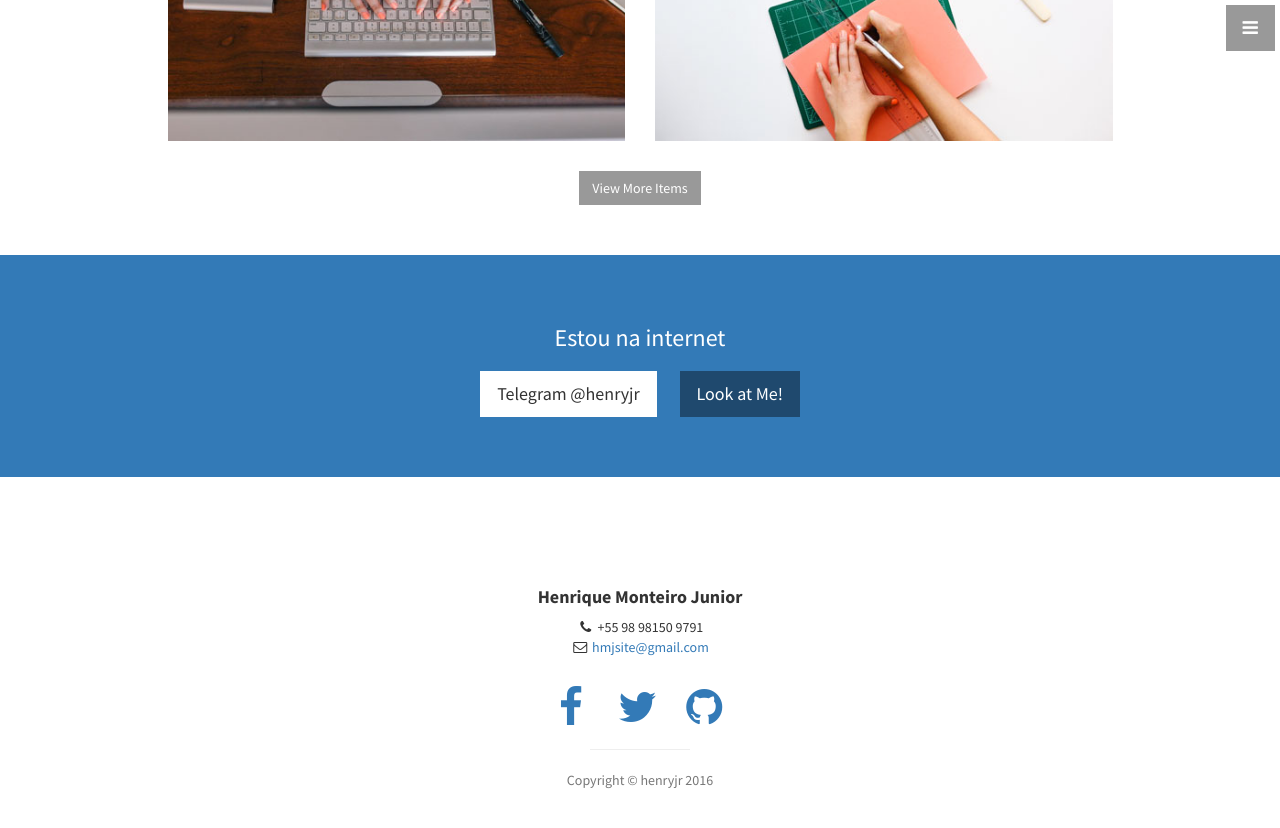
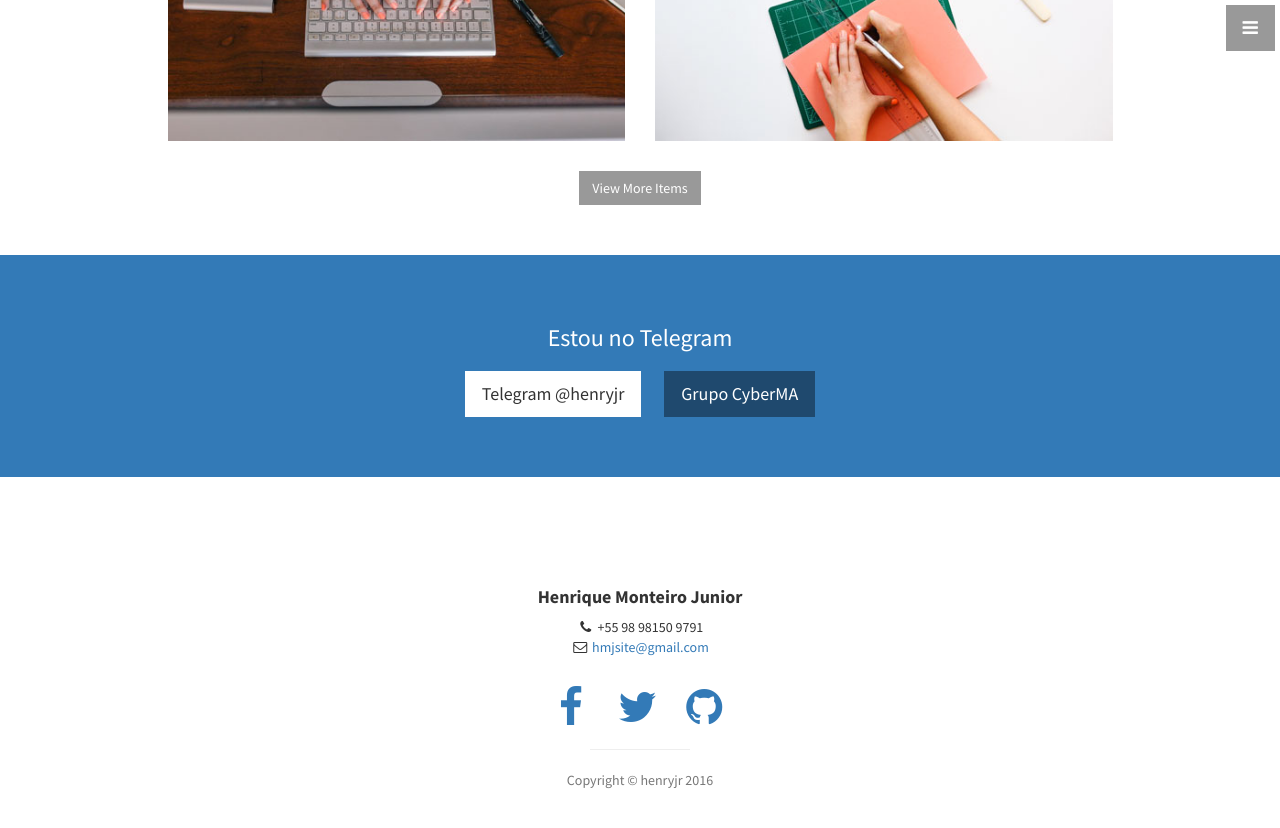
Before and after one commit to webcenter/webcenter.github.io, a Jekyll site: the page built from index.html, in a window 1280 px wide and 900 px high, scrolled down 2615 px. Shown: the top 828 px of the window. Built offline with Jekyll 4.4.1, drawn with Linux system fonts in a browser that asks for light colours.

Commit message:
#7 config

```diff
--- a/_includes/call-to-action.html
+++ b/_includes/call-to-action.html
@@ -2,9 +2,9 @@
   <div class="container">
     <div class="row">
       <div class="col-lg-12 text-center">
-        <h3>Estou na internet</h3>
-        <a href="https://telegram.me/henryjr" class="btn btn-lg btn-light">Telegram @henryjr</a>
-        <a href="#" class="btn btn-lg btn-dark">Look at Me!</a>
+        <h3>Estou no Telegram</h3>
+        <a href="https://telegram.me/henryjr" target="_blank" class="btn btn-lg btn-light">Telegram @henryjr</a>
+        <a href="https://telegram.me/CyberMA" target="_blank" class="btn btn-lg btn-dark">Grupo CyberMA</a>
       </div>
     </div>
   </div>
```
